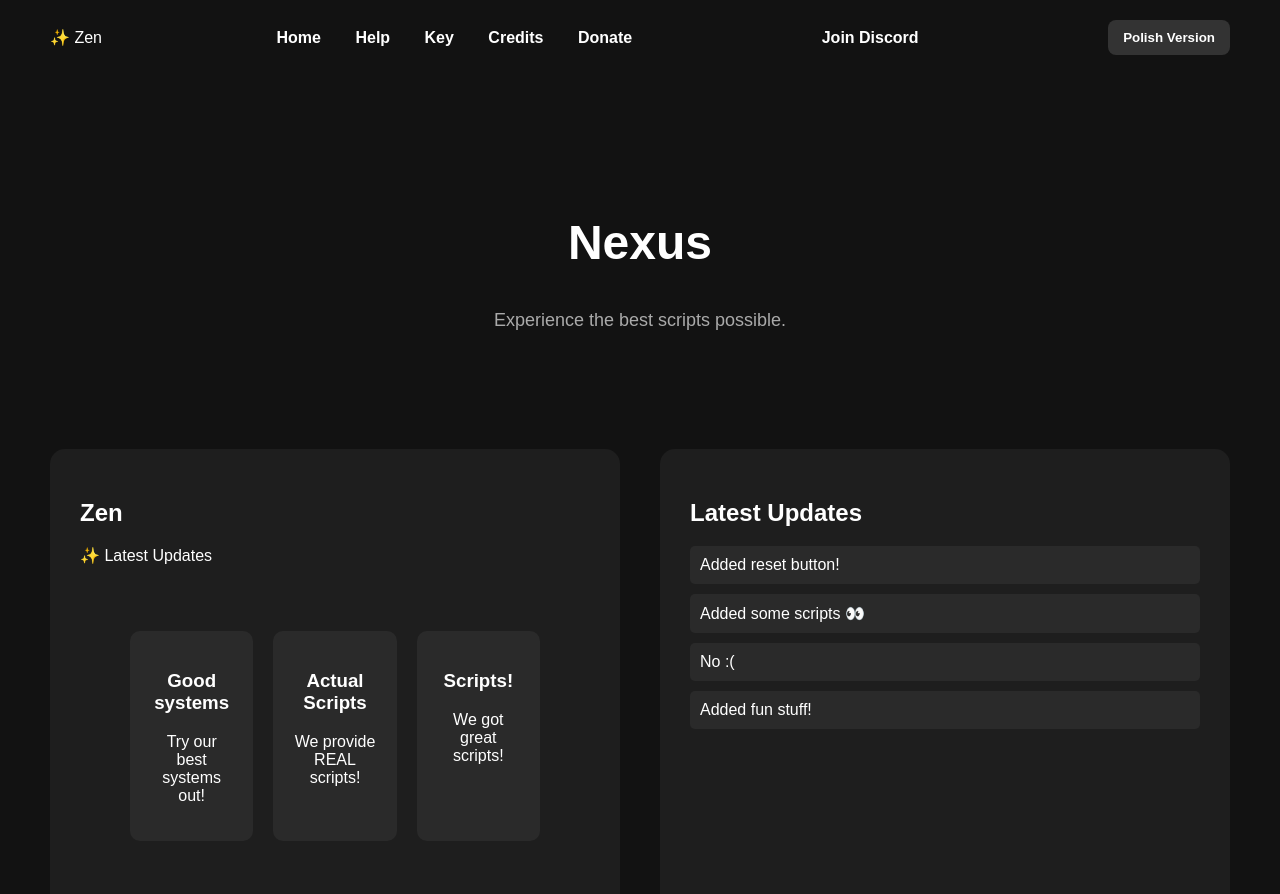
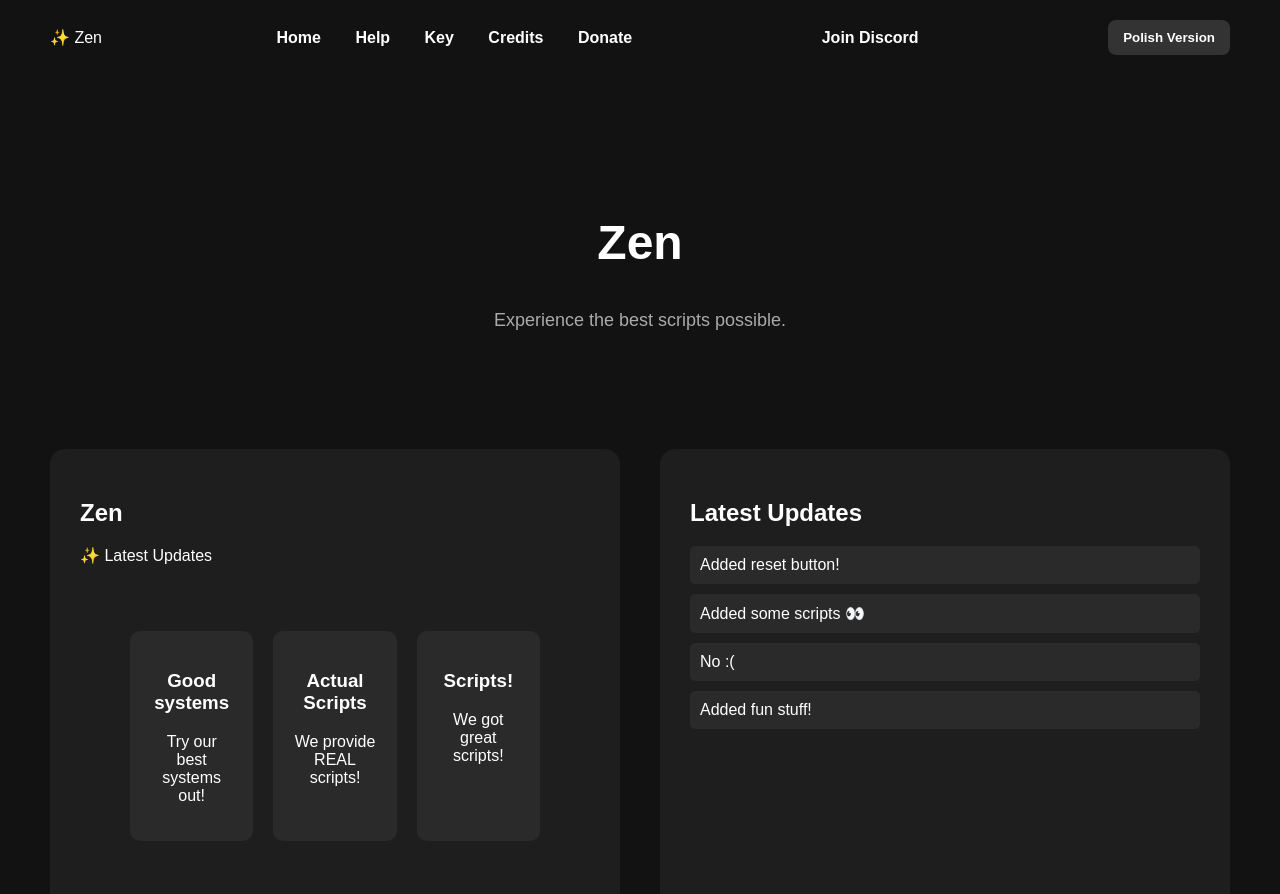
Before and after one commit to Spectre-SXA/Nexus, a plain HTML site: page index.html in a window 1280 px wide. Shown: the top 894 px of the page. Drawn offline with Linux system fonts and the light colour scheme.

Commit message:
Update index.html

```diff
--- a/index.html
+++ b/index.html
@@ -136,7 +136,7 @@
 </nav>
 
 <section class="hero">
-  <h1>Nexus</h1>
+  <h1>Zen</h1>
   <p>Experience the best scripts possible.</p>
 </section>
 
```
